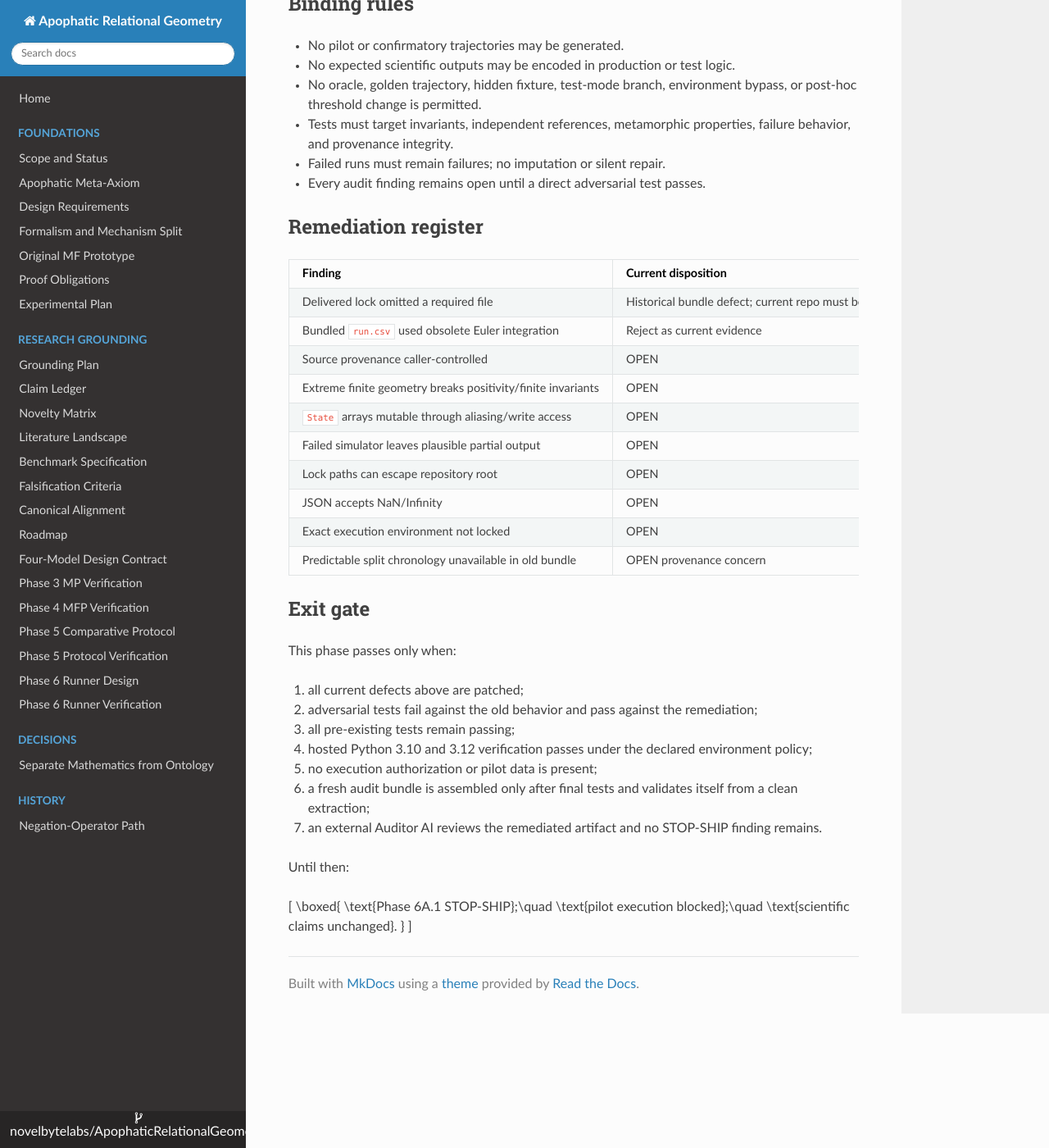
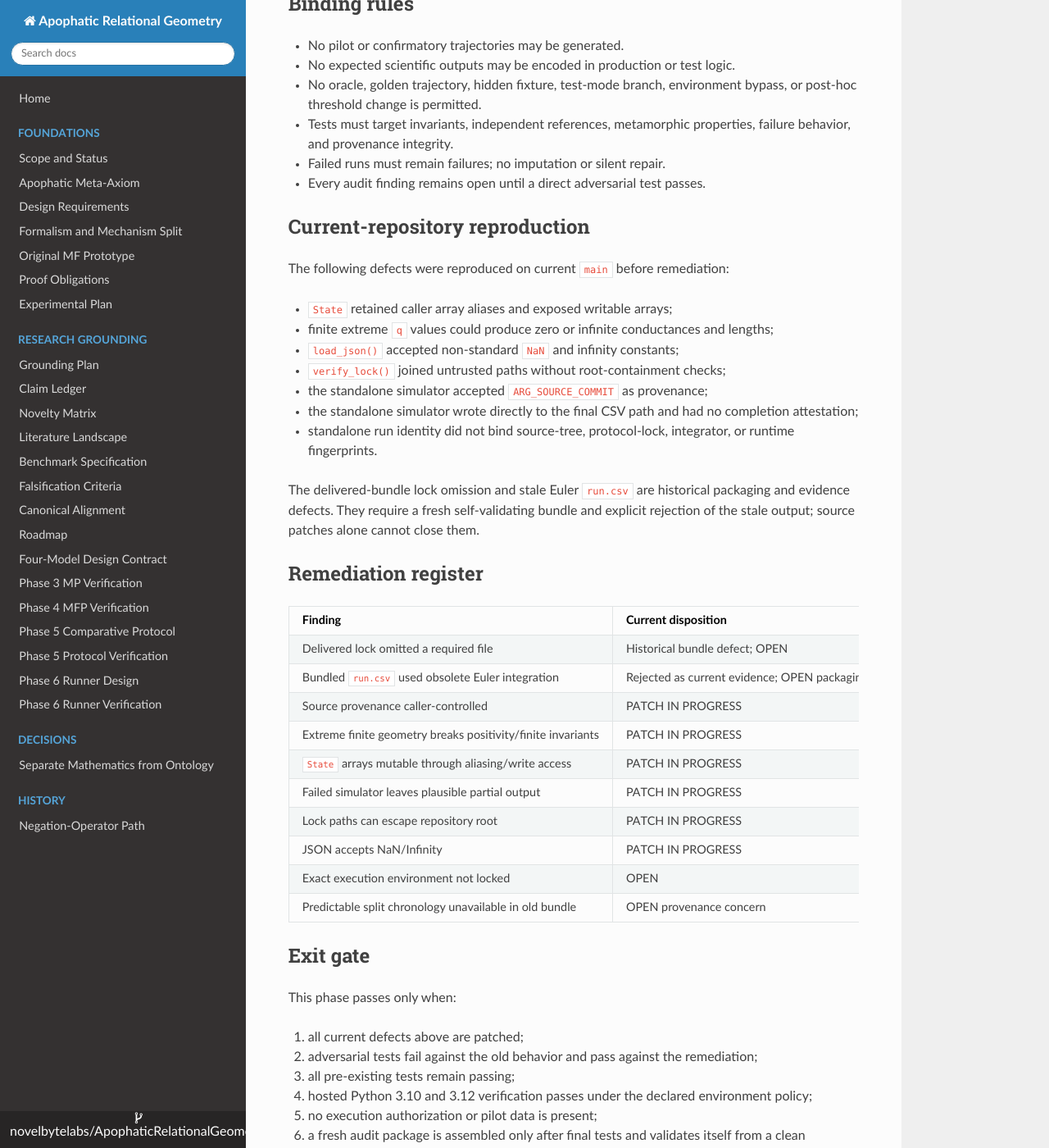
Before and after one commit to novelbytelabs/ApophaticRelationalGeometry, an MkDocs documentation site: the page built from docs/22_phase6a1_integrity_remediation.md, in a window 1280 px wide and 1400 px high, scrolled down 372 px. Shown: the whole window at 82% size. Built offline with MkDocs 1.6.1, drawn with Linux system fonts in a browser that asks for light colours; nearby versions of some CDN libraries; some of the changed text lies outside the part shown.

Commit message:
Record reproduced Phase 6A.1 audit defects

```diff
--- a/docs/22_phase6a1_integrity_remediation.md
+++ b/docs/22_phase6a1_integrity_remediation.md
@@ -15,19 +15,33 @@ This gate responds to the independent audit of the delivered ARG bundle. Finding
 - Failed runs must remain failures; no imputation or silent repair.
 - Every audit finding remains open until a direct adversarial test passes.
 
+## Current-repository reproduction
+
+The following defects were reproduced on current `main` before remediation:
+
+- `State` retained caller array aliases and exposed writable arrays;
+- finite extreme `q` values could produce zero or infinite conductances and lengths;
+- `load_json()` accepted non-standard `NaN` and infinity constants;
+- `verify_lock()` joined untrusted paths without root-containment checks;
+- the standalone simulator accepted `ARG_SOURCE_COMMIT` as provenance;
+- the standalone simulator wrote directly to the final CSV path and had no completion attestation;
+- standalone run identity did not bind source-tree, protocol-lock, integrator, or runtime fingerprints.
+
+The delivered-bundle lock omission and stale Euler `run.csv` are historical packaging and evidence defects. They require a fresh self-validating bundle and explicit rejection of the stale output; source patches alone cannot close them.
+
 ## Remediation register
 
 | Finding | Current disposition | Required closure evidence |
 |---|---|---|
-| Delivered lock omitted a required file | Historical bundle defect; current repo must be re-audited | clean extracted bundle, complete lock, advertised test command passes after final assembly |
-| Bundled `run.csv` used obsolete Euler integration | Reject as current evidence | remove or explicitly quarantine legacy output; current artifacts declare and attest integrator |
-| Source provenance caller-controlled | OPEN | source commit derived from Git; source tree, runner, protocol lock, environment, and configuration bound into run identity |
-| Extreme finite geometry breaks positivity/finite invariants | OPEN | fail-closed exponential-domain checks and adversarial finite-extreme tests |
-| `State` arrays mutable through aliasing/write access | OPEN | copied, read-only arrays and mutation tests |
-| Failed simulator leaves plausible partial output | OPEN | atomic temporary write, completion record, checksum, and failure cleanup tests |
-| Lock paths can escape repository root | OPEN | resolved containment checks and traversal/symlink adversarial tests |
-| JSON accepts NaN/Infinity | OPEN | strict parser and malformed-constant tests |
-| Exact execution environment not locked | OPEN | versioned execution lock and archived environment/source fingerprints |
+| Delivered lock omitted a required file | Historical bundle defect; OPEN | clean extracted bundle, complete lock, advertised test command passes after final assembly |
+| Bundled `run.csv` used obsolete Euler integration | Rejected as current evidence; OPEN packaging action | remove or quarantine legacy output; current artifacts declare and attest integrator |
+| Source provenance caller-controlled | PATCH IN PROGRESS | source commit derived from Git; source tree, runner, protocol lock, environment, and configuration bound into execution identity |
+| Extreme finite geometry breaks positivity/finite invariants | PATCH IN PROGRESS | fail-closed exponential-domain checks and adversarial finite-extreme tests |
+| `State` arrays mutable through aliasing/write access | PATCH IN PROGRESS | copied, read-only arrays and mutation tests |
+| Failed simulator leaves plausible partial output | PATCH IN PROGRESS | atomic temporary write, completion record, checksum, and failure cleanup tests |
+| Lock paths can escape repository root | PATCH IN PROGRESS | resolved containment checks and traversal/symlink adversarial tests |
+| JSON accepts NaN/Infinity | PATCH IN PROGRESS | strict parser and malformed-constant tests |
+| Exact execution environment not locked | OPEN | versioned execution policy plus archived installed-byte fingerprints |
 | Predictable split chronology unavailable in old bundle | OPEN provenance concern | preserve Git chronology and external audit record; no split changes after pilot effects |
 
 ## Exit gate
@@ -39,7 +53,7 @@ This phase passes only when:
 3. all pre-existing tests remain passing;
 4. hosted Python 3.10 and 3.12 verification passes under the declared environment policy;
 5. no execution authorization or pilot data is present;
-6. a fresh audit bundle is assembled only after final tests and validates itself from a clean extraction;
+6. a fresh audit package is assembled only after final tests and validates itself from a clean extraction;
 7. an external Auditor AI reviews the remediated artifact and no STOP-SHIP finding remains.
 
 Until then:
```
